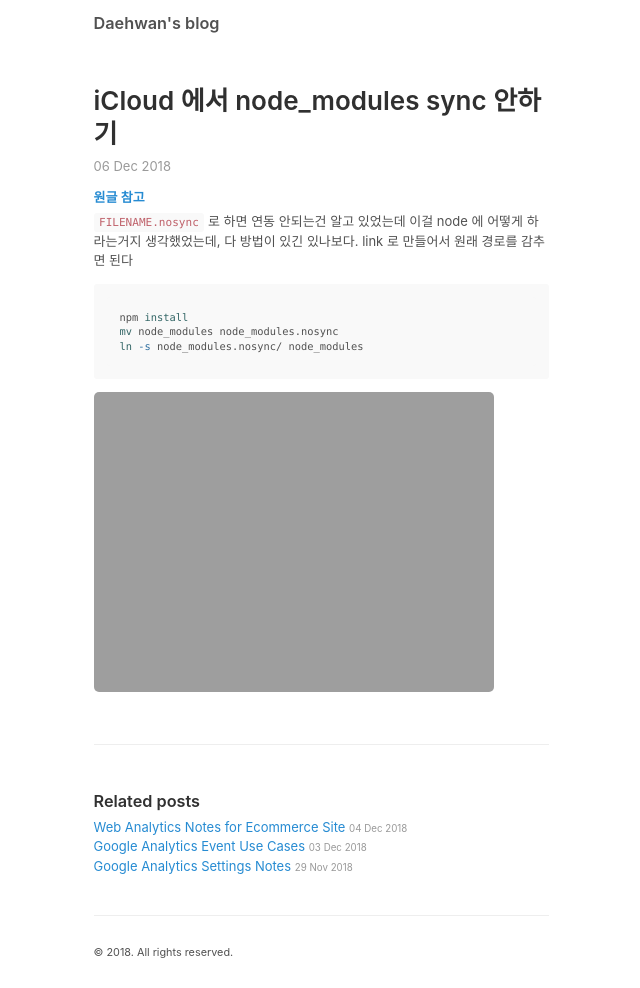
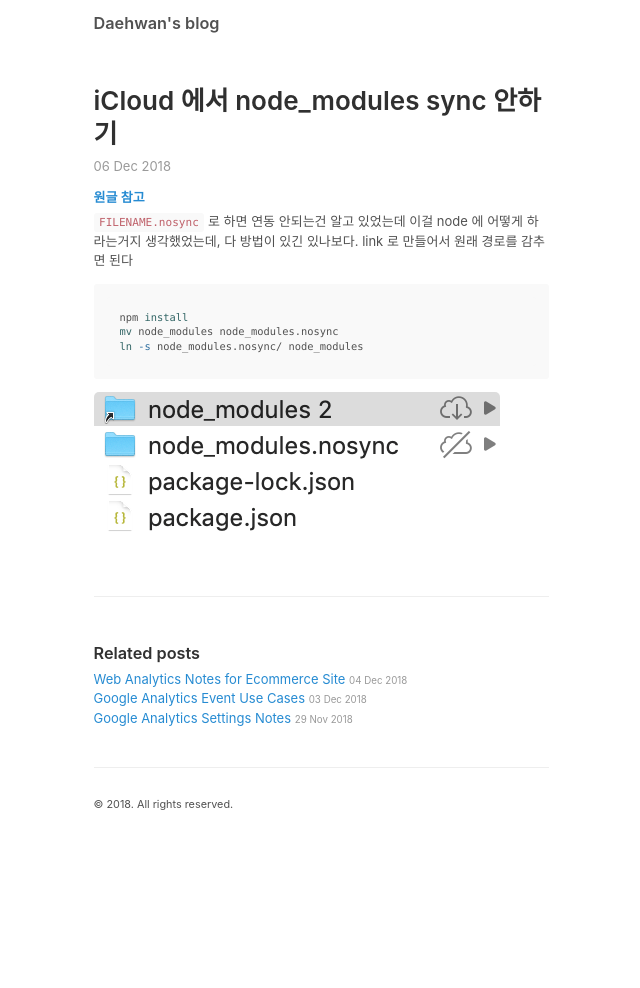
Before and after one commit to daehwann/blog, a Jekyll site: the page built from _posts/2018-12-06-disable-sync-node_module-with-icloud.md, in a window 1280 px wide. Shown: the whole page, without its empty margins (319-959 px from the left). Built offline with Jekyll 4.4.1, drawn with Linux system fonts in a browser that asks for light colours; comment, search, counter and statistics services are not loaded; after the commit the page ends 900 px from its top, so only the background shows below that.

Commit message:
Update 2018-12-06-disable-sync-node_module-with-icloud.md

````diff
--- a/_posts/2018-12-06-disable-sync-node_module-with-icloud.md
+++ b/_posts/2018-12-06-disable-sync-node_module-with-icloud.md
@@ -14,4 +14,4 @@ mv node_modules node_modules.nosync
 ln -s node_modules.nosync/ node_modules
 ```
 
-![](![](2018-12-07-00-30-31.png))
+![]({{ site.baseurl }}/public/img/2018-12-07-00-30-31.png)
````
